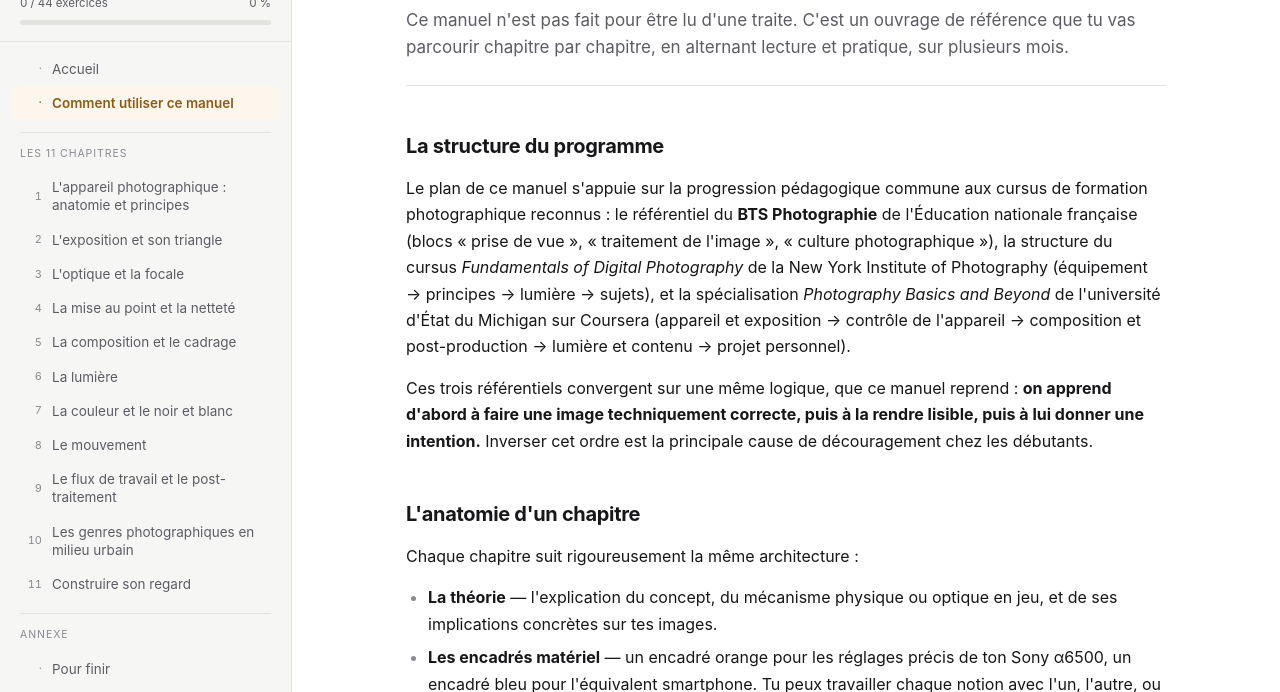
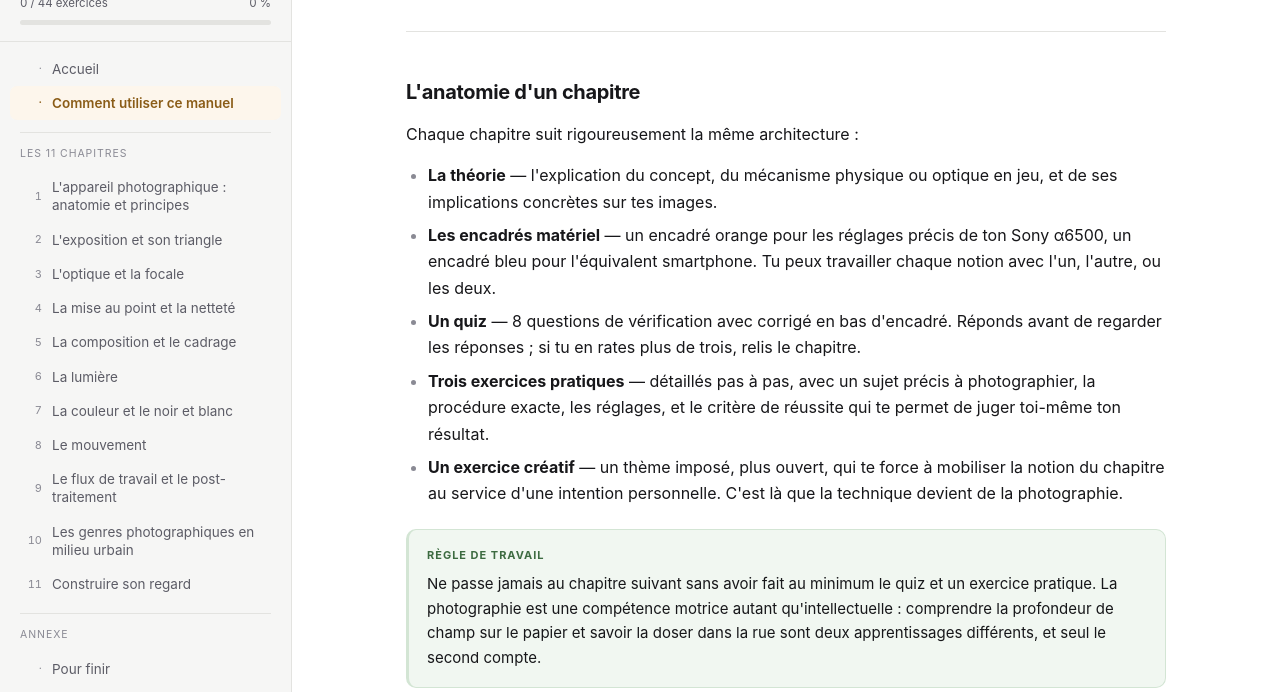
Before and after one commit to anthonyrey76-blip/photographs, a plain HTML site: page index.html in a window 1280 px wide. Both pictures are taken after a click on the link "avant-propos". Shown: the part 108-800 px from the top of the page. Drawn offline with Linux system fonts and the light colour scheme.

Commit message:
Update index.html

```diff
--- a/index.html
+++ b/index.html
@@ -95,7 +95,7 @@
 <section class="chapter" id="avant-propos" data-title="Comment utiliser ce manuel" data-kicker="Avant-propos">
 <div class="kicker">Avant-propos</div>
 <h1>Comment utiliser ce manuel</h1>
-<p class="lead">Ce manuel n'est pas fait pour être lu d'une traite. C'est un ouvrage de référence que tu vas parcourir chapitre par chapitre, en alternant lecture et pratique, sur plusieurs mois.</p><h2>La structure du programme</h2><p>Le plan de ce manuel s'appuie sur la progression pédagogique commune aux cursus de formation photographique reconnus : le référentiel du <strong>BTS Photographie</strong> de l'Éducation nationale française (blocs « prise de vue », « traitement de l'image », « culture photographique »), la structure du cursus <em>Fundamentals of Digital Photography</em> de la New York Institute of Photography (équipement → principes → lumière → sujets), et la spécialisation <em>Photography Basics and Beyond</em> de l'université d'État du Michigan sur Coursera (appareil et exposition → contrôle de l'appareil → composition et post-production → lumière et contenu → projet personnel).</p><p>Ces trois référentiels convergent sur une même logique, que ce manuel reprend : <strong>on apprend d'abord à faire une image techniquement correcte, puis à la rendre lisible, puis à lui donner une intention.</strong> Inverser cet ordre est la principale cause de découragement chez les débutants.</p><h2>L'anatomie d'un chapitre</h2><p>Chaque chapitre suit rigoureusement la même architecture :</p><ul>
+<p class="lead"></p><h2>L'anatomie d'un chapitre</h2><p>Chaque chapitre suit rigoureusement la même architecture :</p><ul>
 <li><strong>La théorie</strong> — l'explication du concept, du mécanisme physique ou optique en jeu, et de ses implications concrètes sur tes images.</li>
 <li><strong>Les encadrés matériel</strong> — un encadré orange pour les réglages précis de ton Sony α6500, un encadré bleu pour l'équivalent smartphone. Tu peux travailler chaque notion avec l'un, l'autre, ou les deux.</li>
 <li><strong>Un quiz</strong> — 8 questions de vérification avec corrigé en bas d'encadré. Réponds avant de regarder les réponses ; si tu en rates plus de trois, relis le chapitre.</li>
```
